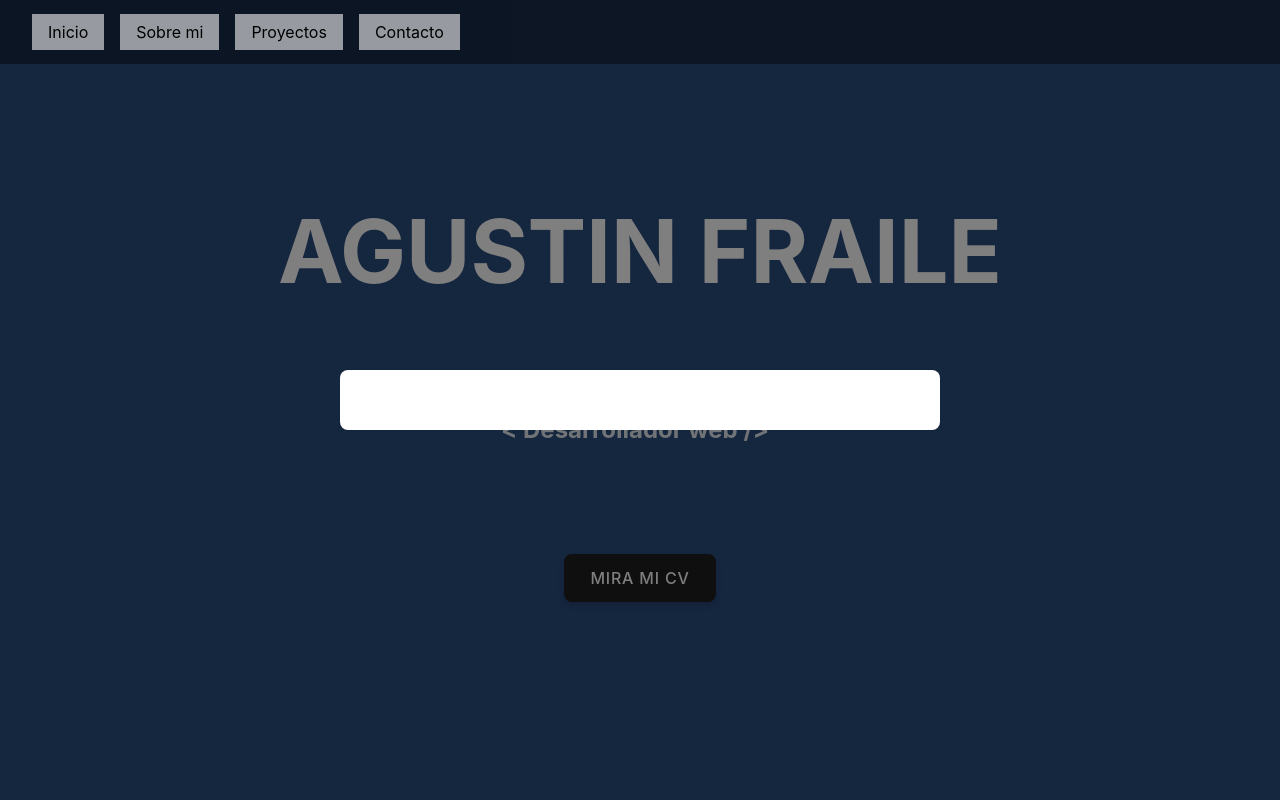
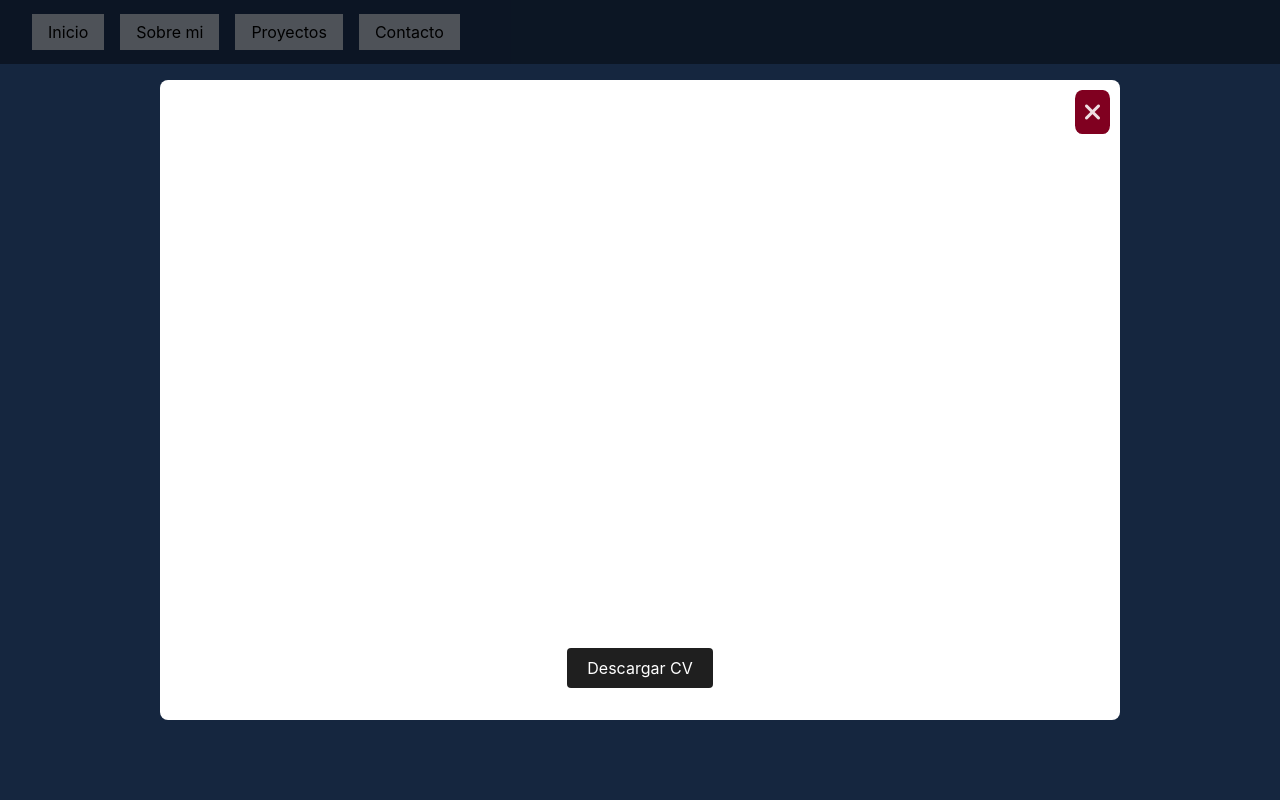
Before and after one commit to agustinfraile/portfolio, a React (Vite) app: page / in a window 1280 px wide. Both pictures are taken after a click on the button "MIRA MI CV". Shown: the top 800 px of the page. Built offline with nearby package versions, Linux system fonts and the light colour scheme.

Commit message:
agregando modal de pdf

```diff
--- a/index.html
+++ b/index.html
@@ -6,8 +6,12 @@
     <meta name="viewport" content="width=device-width, initial-scale=1.0" />
     <title>Portfolio | Agustin Fraile</title>
 
-    <!-- ASO ANIMATION -->
+    <!-- AOS ANIMATION -->
     <link href="https://unpkg.com/aos@2.3.1/dist/aos.css" rel="stylesheet">
+
+    <!-- FONT AWESOME -->
+    <link rel="stylesheet" href="https://cdnjs.cloudflare.com/ajax/libs/font-awesome/6.0.0-beta3/css/all.min.css">
+
   </head>
   <body>
     <div id="root"></div>
--- a/src/components/ButtonCv/ButtonCv.jsx
+++ b/src/components/ButtonCv/ButtonCv.jsx
@@ -41,8 +41,8 @@ const ButtonCv = () => {
                 show={showModal}
                 onClose={handleCloseModal}
                 pdf={CV}
+                handleDownload={handleDownload}
             >
-                <iframe src={CV} title="CV" width="100%" height="500px"></iframe>
             </ModalCV>
         </>
     )
--- a/src/components/ModalCV/ModalCV.css
+++ b/src/components/ModalCV/ModalCV.css
@@ -8,23 +8,62 @@
     display: flex;
     justify-content: center;
     align-items: center;
+    z-index: 1000;
 }
 
 .modal-content {
+    padding: 2rem;
     background: white;
-    padding: 20px;
+    /* padding: 20px; */
     border-radius: 8px;
     max-width: 80%;
-    width: 600px;
+    width: 60rem;
+    height: 80vh;
     position: relative;
+    display: flex;
+    flex-direction: column;
+    align-items: center;
 }
 
 .modal-close {
     position: absolute;
     top: 10px;
     right: 10px;
-    background: none;
+    background: #800020;
+    color: #fff;
     border: none;
-    font-size: 1.2rem;
+    font-size: 1.5rem;
     cursor: pointer;
+    padding: 10px;
+    border-radius: 20%;
+    display: flex;
+    justify-content: center;
+    align-items: center;
+    transition: background-color 0.3s;
 }
+
+.modal-close:hover {
+    background-color: #a0002a;
+}
+
+.modal-pdf-viewer {
+    width: 100%;
+    height: 90%;
+    margin-bottom: 20px;
+    border: none;
+}
+
+.modal-download-button {
+    background-color: #1f1f1f;
+    color: #fff;
+    padding: 10px 20px;
+    font-size: 16px;
+    border: none;
+    border-radius: 4px;
+    cursor: pointer;
+    transition: background-color 0.3s;
+}
+
+.modal-download-button:hover {
+    background-color: #333;
+}
--- a/src/components/ModalCV/ModalCV.jsx
+++ b/src/components/ModalCV/ModalCV.jsx
@@ -1,6 +1,6 @@
 import "./ModalCV.css";
 
-const ModalCV = ({ show, onClose, pdf }) => {
+const ModalCV = ({ show, onClose, pdf, handleDownload}) => {
 
     if (!show) {
         return null;
@@ -9,16 +9,22 @@ const ModalCV = ({ show, onClose, pdf }) => {
     return (
         <div className="modal-overlay">
             <div className="modal-content">
-                <button
-                    className="modal-close"
-                    onClick={onClose}
-                >
-                    X
+                <button className="modal-close" onClick={onClose}>
+                    <i className="fas fa-times"></i>
                 </button>
-                {pdf}
+                <iframe
+                    src={`${pdf}#zoom=100`}
+                    title="CV"
+                    className="modal-pdf-viewer"
+                    width="100%"
+                    height="500px"
+                />
+                <button className="modal-download-button" onClick={handleDownload}>
+                    Descargar CV
+                </button>
             </div>
         </div>
-    )
+    );
 }
 
 export default ModalCV
```
Also changed, not shown: src/components/ButtonCv/ButtonCv.css (+0 -20 lines).
